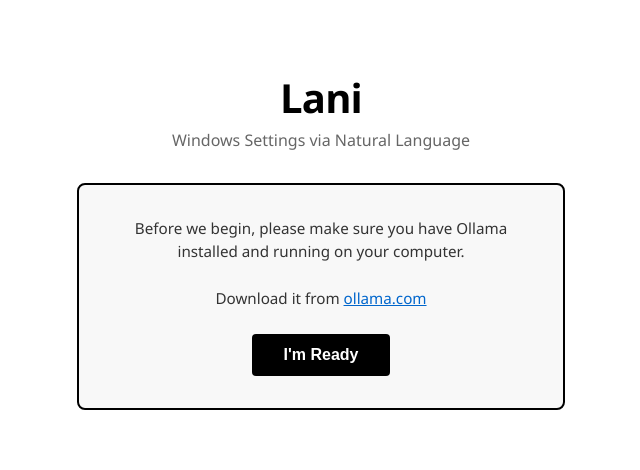
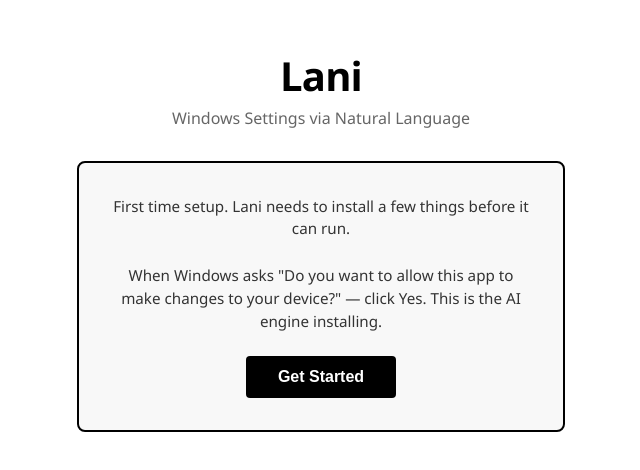
Before and after one commit to Hlulani-B/Lani, a React (Vite) app in the folder frontend/: page / in a window 1280 px wide. Shown: the part 200-670 px from the top of the page, without its empty margins (319-959 px from the left). Built offline with nearby package versions, Linux system fonts and the light colour scheme; no server answers; the HTML template or start-up script is replaced by a standard one.

Commit message:
Warn user about UAC prompt during install
- Tell user to click Yes when Windows asks for permission
- Explain it's the AI engine installing
- Keep auto-install flow, just add context for the user

```diff
--- a/frontend/src/components/OllamaSetup.jsx
+++ b/frontend/src/components/OllamaSetup.jsx
@@ -258,14 +258,14 @@
         <p style={styles.subtitle}>Windows Settings via Natural Language</p>
         <div style={styles.card}>
           <p style={styles.info}>
-            Before we begin, please make sure you have Ollama installed and running on your computer.
+            First time setup. Lani needs to install a few things before it can run.
           </p>
           <p style={styles.info}>
-            Download it from <a href="https://ollama.com" target="_blank" rel="noopener noreferrer" style={styles.link}>ollama.com</a>
+            When Windows asks "Do you want to allow this app to make changes to your device?" — click Yes. This is the AI engine installing.
           </p>
           {error && <p style={styles.error}>{error}</p>}
           <button style={styles.button} onClick={handleInstall}>
-            I'm Ready
+            Get Started
           </button>
         </div>
       </div>
```
Also changed, not shown: 1 other file (tests, documents, lock files or other folders).
